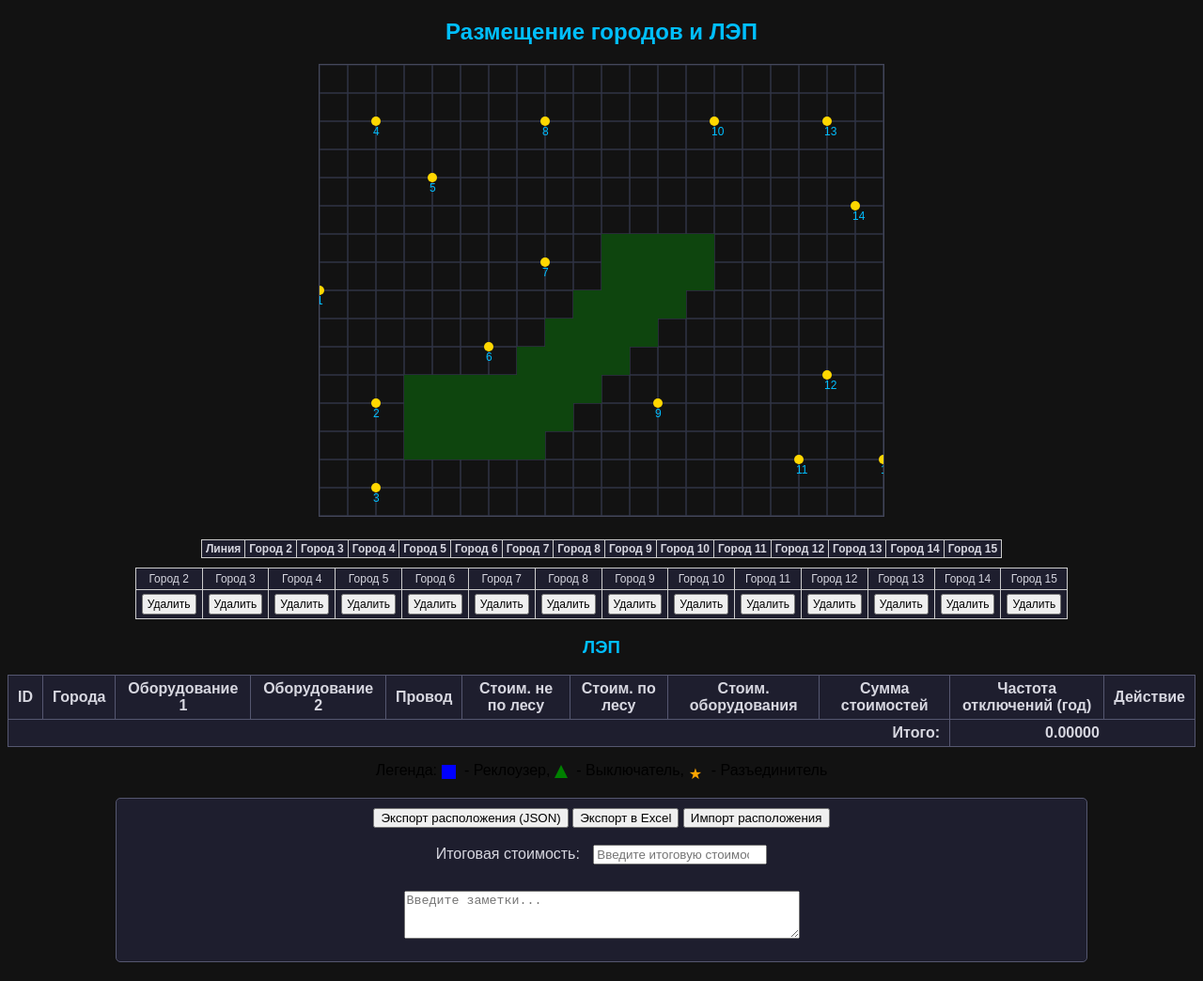
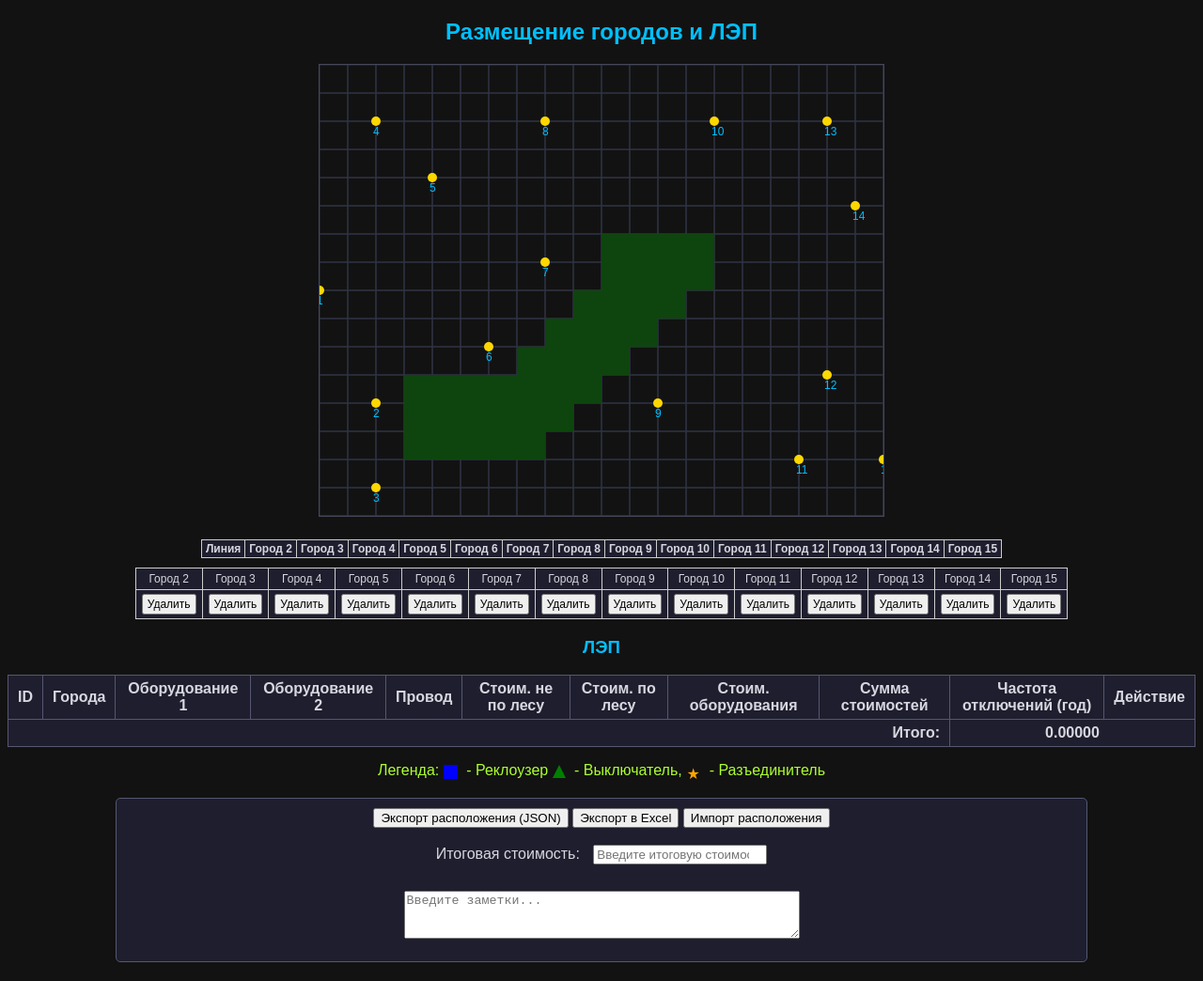
Before and after one commit to Astrxgore/Astrxgore, a plain HTML site: page index.html in a window 1280 px wide. Shown: the whole page at 94% size. Drawn offline with Linux system fonts and the light colour scheme.

Commit message:
Update index.html

```diff
--- a/index.html
+++ b/index.html
@@ -87,10 +87,13 @@
 
   <!-- Легенда -->
   <div id="legend">
-    <p>Легенда:
-      <span class="legend-item" style="background:blue;"></span> - Реклоузер,
-      <span class="legend-item triangle"></span> - Выключатель,
-      <span class="legend-item" style="color:orange;">★</span> - Разъединитель
+    <p style="color: greenyellow">Легенда:
+      <span class="legend-item" style="background:blue;"></span>
+      <span style="color: greenyellow;">- Реклоузер</span>
+      <span class="legend-item triangle"></span>
+      <span style="color: greenyellow;">- Выключатель</span>,
+      <span class="legend-item" style="color:orange;">★</span>
+      <span style="color: greenyellow;">- Разъединитель</span>
     </p>
   </div>
 
```
